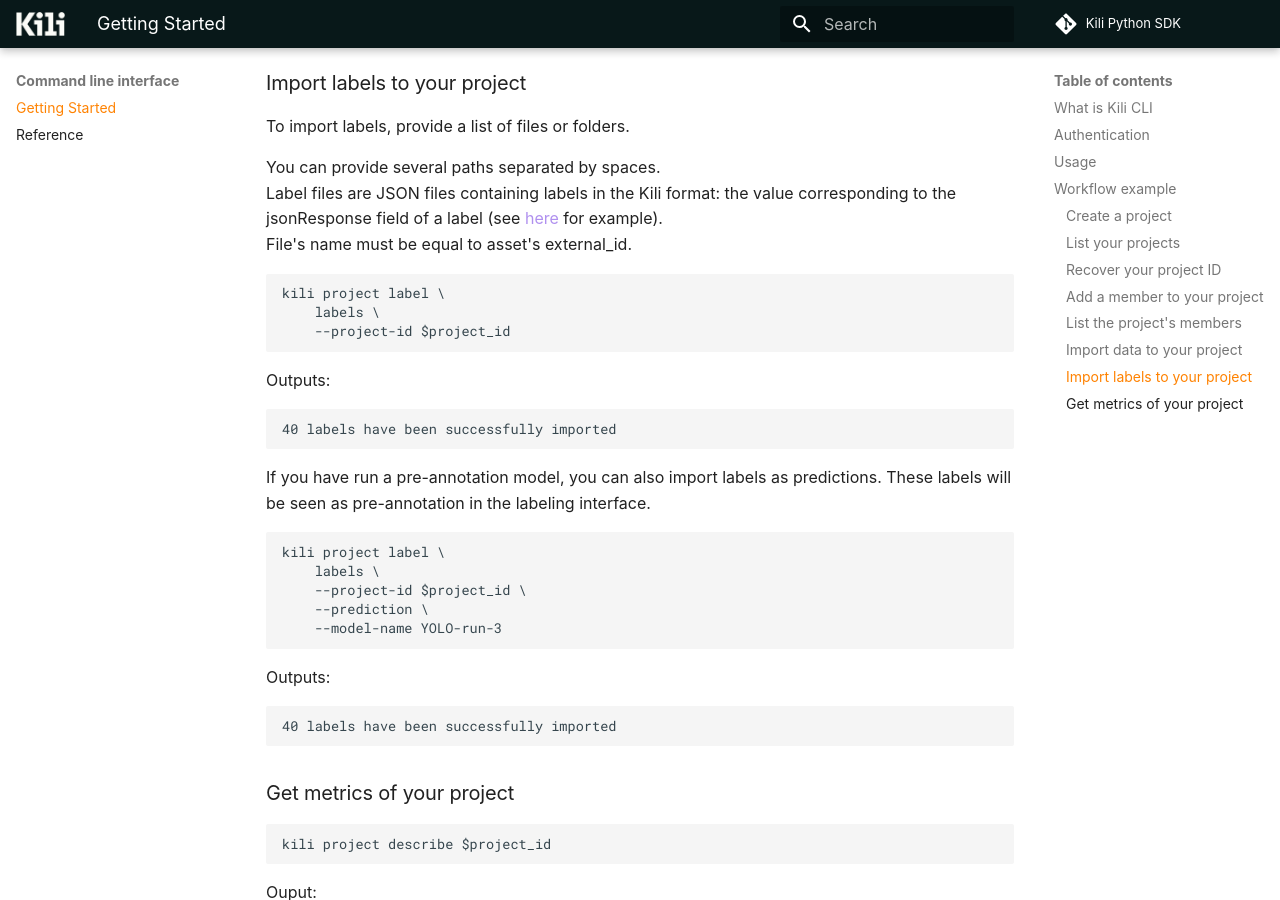
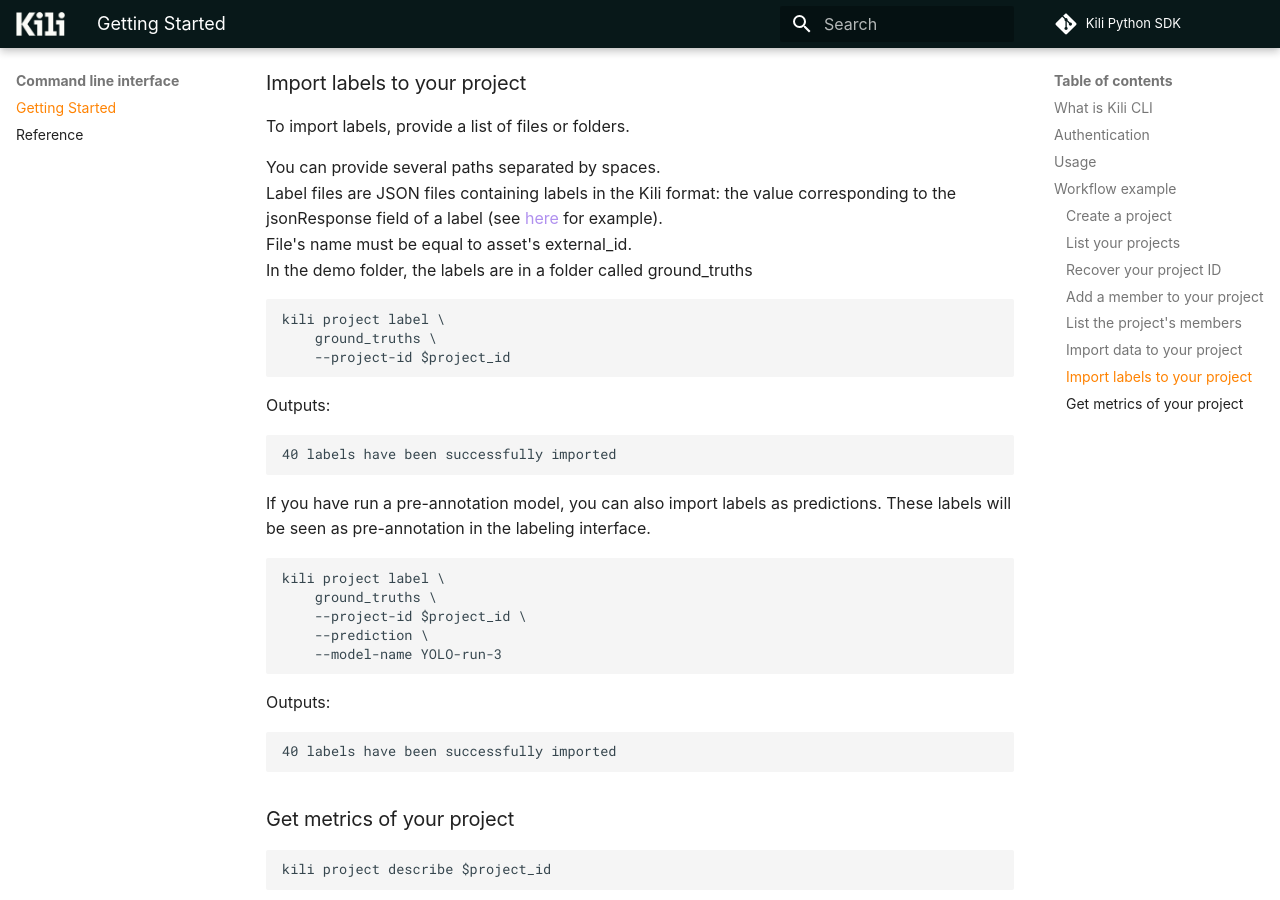
Before and after one commit to kili-technology/kili-python-sdk, an MkDocs documentation site: the page built from docs/cli/index.md, in a window 1280 px wide and 900 px high, scrolled down 2689 px. Built offline with MkDocs 1.6.1 and Material for MkDocs 9.7.7, drawn with Linux system fonts in a browser that asks for light colours; some web fonts are replaced; comment, search, counter and statistics services are not loaded; the version menu is left out.

Commit message:
fix: change label folder name

````diff
--- a/docs/cli/index.md
+++ b/docs/cli/index.md
@@ -124,11 +124,12 @@
 Label files are JSON files containing labels in the Kili format: the value corresponding to the
 jsonResponse field of a label
 (see [here](https://docs.kili-technology.com/reference/export-classification) for example). <br>
-File's name must be equal to asset's external_id.
+File's name must be equal to asset's external_id.<br>
+In the demo folder, the labels are in a folder called ground_truths
 
 ```
 kili project label \
-    labels \
+    ground_truths \
     --project-id $project_id
 ```
 
@@ -143,7 +144,7 @@
 
 ```
 kili project label \
-    labels \
+    ground_truths \
     --project-id $project_id \
     --prediction \
     --model-name YOLO-run-3
````
